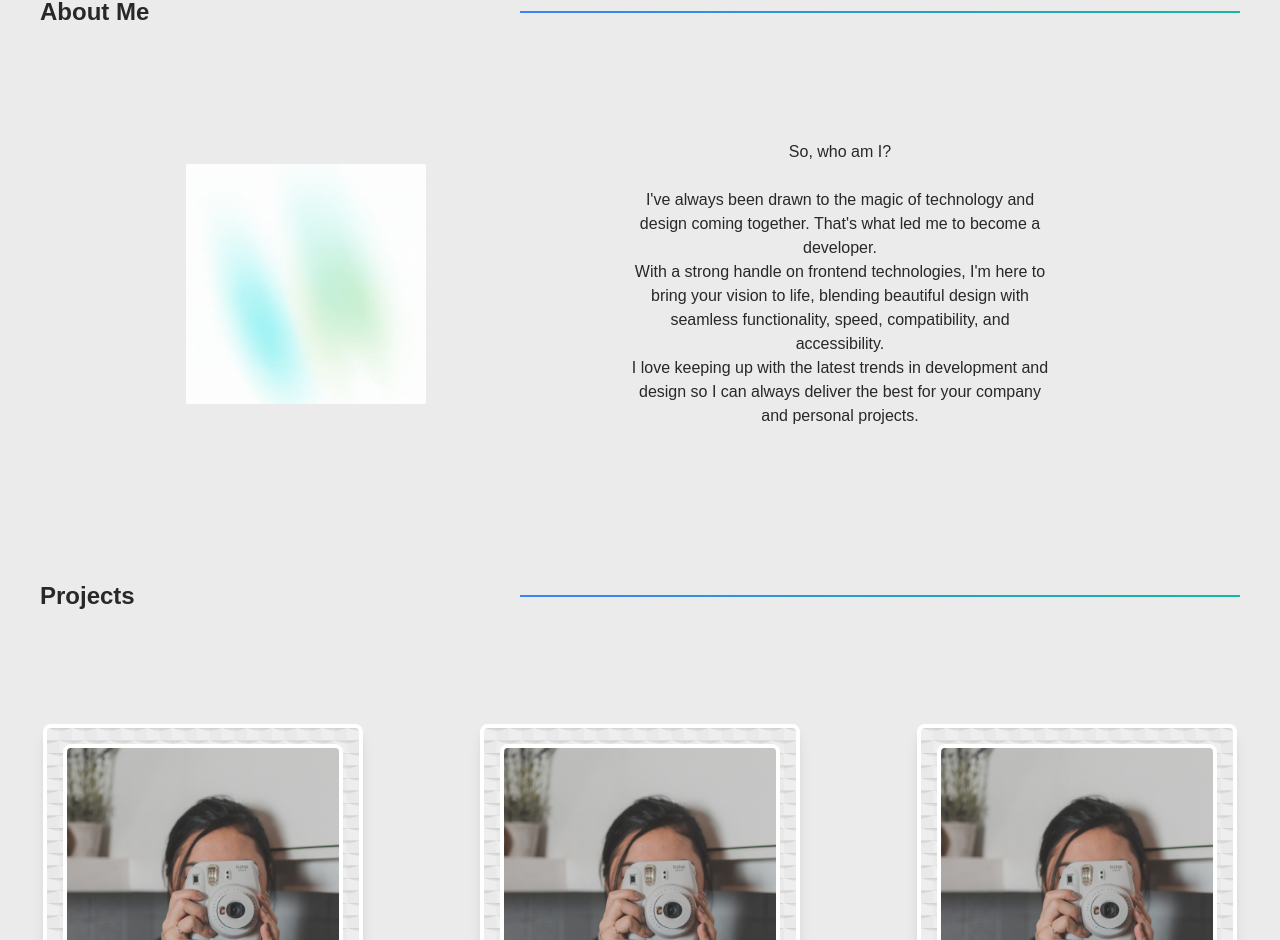
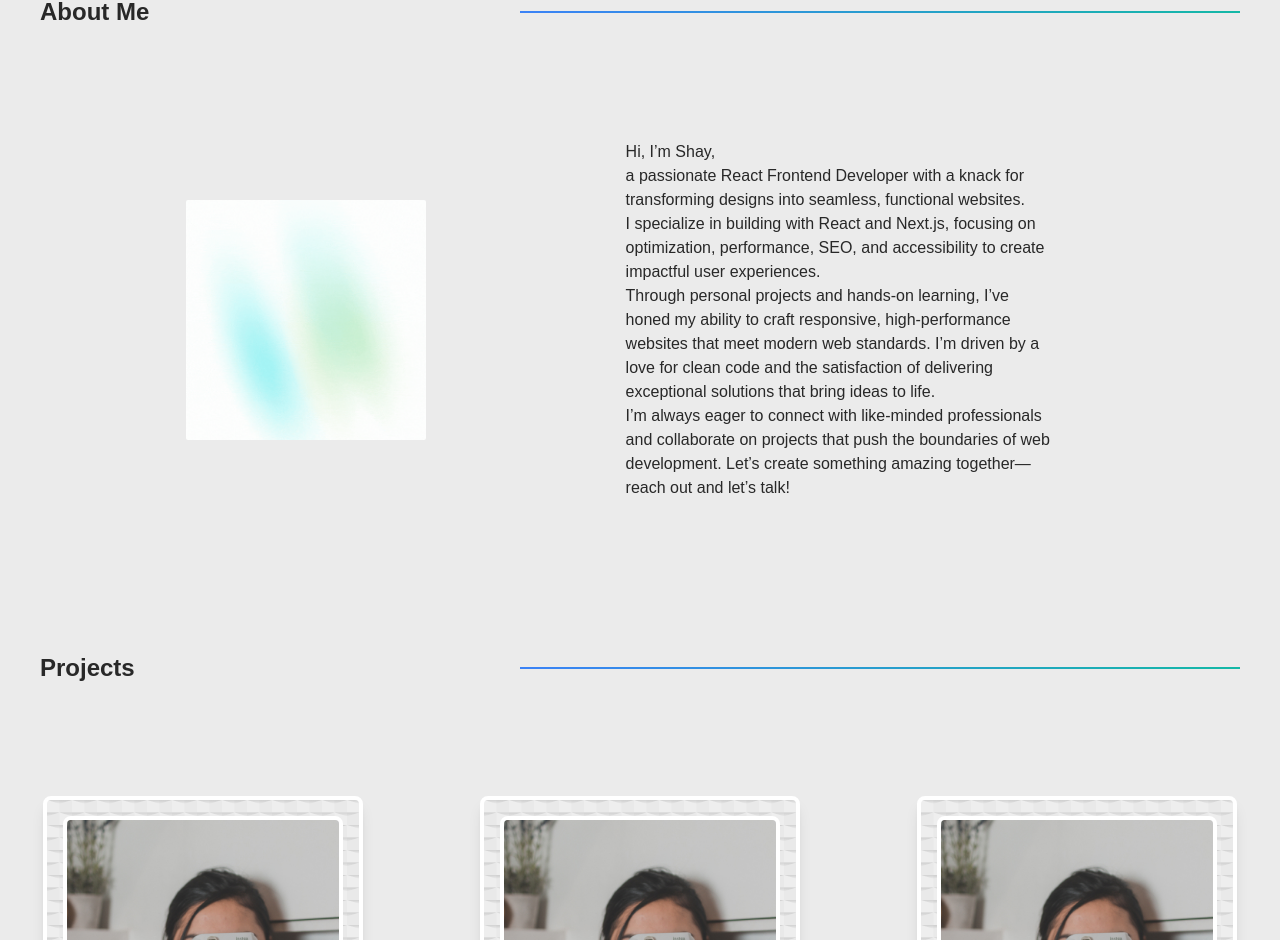
Before and after one commit to shay122990/next-portfolio, a Next.js app: page / in a window 1280 px wide. Shown: the part 795-1735 px from the top of the page. Built offline with nearby package versions, Linux system fonts and the light colour scheme; a web font is replaced by a local one.

Commit message:
about me section update

```diff
--- a/src/app/components/about/About.tsx
+++ b/src/app/components/about/About.tsx
@@ -13,19 +13,17 @@ const About = () => {
           height={200}
           className="h-60 w-60 object-cover rounded-sm"
         />
-        <div className="w-full lg:w-2/5 px-10">
-          <h2>So, who am I?</h2>
+        <div className="w-full lg:w-2/5 px-10 lg:text-left">
           <p>
+            Hi, I’m Shay,
             <br />
-            I&apos;ve always been drawn to the magic of technology and
-            design coming together. That&apos;s what led me to become a developer.
+             a passionate React Frontend Developer with a knack for transforming designs into seamless, functional websites.
             <br />
-            With a strong handle on frontend technologies, I&apos;m here to bring your
-            vision to life, blending beautiful design with seamless functionality,
-            speed, compatibility, and accessibility.
-            <br />I love keeping up with the latest trends in development and
-            design so I can always deliver the best for your company and personal
-            projects.
+            I specialize in building with React and Next.js, focusing on optimization, performance, SEO, and accessibility to create impactful user experiences.
+            <br />
+            Through personal projects and hands-on learning, I’ve honed my ability to craft responsive, high-performance websites that meet modern web standards. I’m driven by a love for clean code and the satisfaction of delivering exceptional solutions that bring ideas to life.
+            <br />
+            I’m always eager to connect with like-minded professionals and collaborate on projects that push the boundaries of web development. Let’s create something amazing together—reach out and let’s talk!
           </p>
         </div>
       </article>
```
